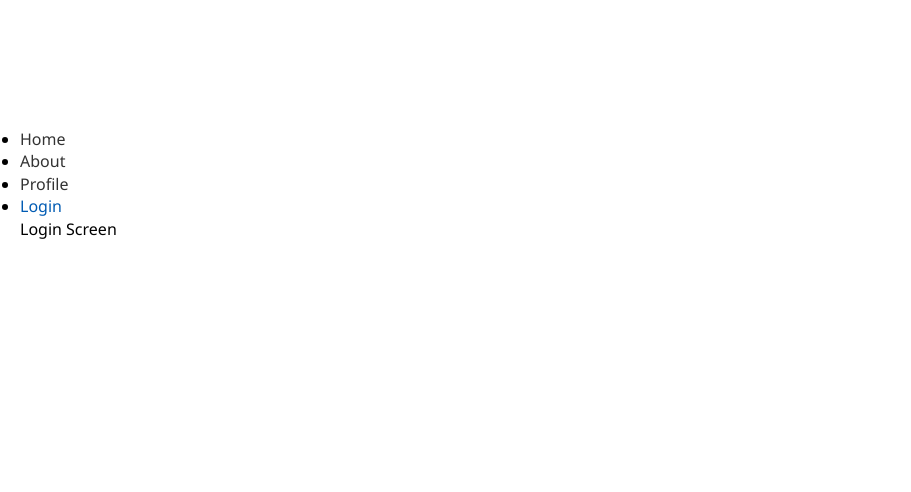
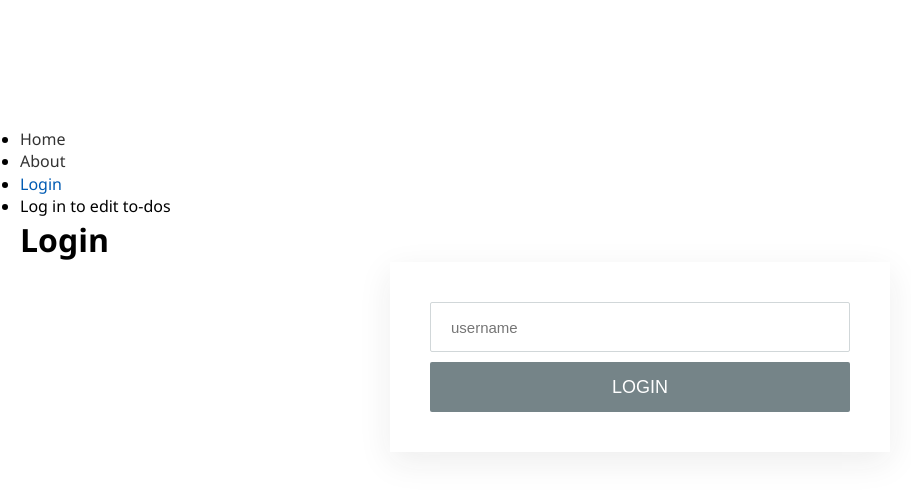
Before and after one commit to jaxCodesCode/todo-demo-vite, a React (Vite) app: page /login in a window 1280 px wide. Shown: the top 492 px of the page, without its empty margins (0-911 px from the left). Built offline with nearby package versions, Linux system fonts and the light colour scheme.

Commit message:
authenticated routing

```diff
--- /dev/null
+++ b/src/authStore.js
@@ -0,0 +1,22 @@
+import { create } from "zustand";
+import { persist } from "zustand/middleware";
+
+const authStore = (set) => ({
+  user: '',
+  login: (user) => {
+    set(() => ({
+      user: user
+    }))
+  },
+  logout: () => {
+    set(() => ({
+      user: null
+    }))
+  }
+});
+
+export const useAuthStore = create(
+  persist(authStore, {
+    name: 'auth'
+  })
+);
--- a/src/components/Navbar.jsx
+++ b/src/components/Navbar.jsx
@@ -1,4 +1,6 @@
-import { NavLink } from "react-router-dom";
+import { useAuthStore } from "@/authStore";
+import React from "react";
+import { NavLink, useNavigate } from "react-router-dom";
 
 const links = [
   { path: '/', text: 'Home' },
@@ -7,18 +9,59 @@ const links = [
   { path: 'login', text: 'Login' }
 ];
 
-const Navbar = () => (
+const Navbar = () => {
+  const navigate = useNavigate();
+  const { user, logout } = useAuthStore();
+  const handleLogout = () => {
+    logout();
+    navigate('/login');
+  }
+
+  return (
+    <>
       <nav className="navbar">
         <ul>
           {links.map((link) => (
-        <li key={link.text}>
-          <NavLink to={link.path} >
-            {link.text}
-          </NavLink>
+            <React.Fragment key={link.text}>
+              {
+                link.path === 'login' ?
+                  (!user && (
+                    <li>
+                      <NavLink to={link.path}>{link.text}</NavLink>
                     </li>
+                  ))
+                  :
+                  link.path === 'profile' ?
+                  (user && (
+                    <li>
+                      <NavLink to={link.path}>{link.text}</NavLink>
+                    </li>
+                  ))
+                  :
+                  (
+                    <li>
+                      <NavLink to={link.path}>{link.text}</NavLink>
+                    </li>
+                  )
+              }
+            </React.Fragment>
           ))}
+          {!user && (
+            <li className="log-in">
+              <span>Log in to edit to-dos</span>
+            </li>
+          )}
         </ul>
       </nav>
+      {user && (
+        <div className="logout">
+          <p>{user}</p>
+          <button onClick={handleLogout}>Logout</button>
+        </div>
+      )}
+    </>
   )
+};
+
 
 export default Navbar;
--- /dev/null
+++ b/src/components/ProtectedRoute.jsx
@@ -0,0 +1,24 @@
+import { useAuthStore } from "@/authStore";
+import { Navigate, useLocation } from "react-router-dom";
+import PropTypes from 'prop-types';
+
+const ProtectedRoute = ({ children }) => {
+  const { user } = useAuthStore();
+  const location = useLocation();
+
+  if (!user) {
+    return (
+      <Navigate to='/login'
+        state={{ pathname: location.pathname }}
+        replace/>
+    )
+  }
+
+  return children;
+};
+
+ProtectedRoute.propTypes = {
+  children: PropTypes.array
+}
+
+export default ProtectedRoute;
--- a/src/components/TodoApp.jsx
+++ b/src/components/TodoApp.jsx
@@ -6,6 +6,7 @@ import Profile from "@/routes/Profile";
 import NotMatch from "@/routes/NotMatch";
 import Layout from "./Layout";
 import SinglePage from "@/routes/SinglePage";
+import ProtectedRoute from "./ProtectedRoute";
 
 const TodoApp = () => (
   <Routes>
@@ -15,7 +16,11 @@ const TodoApp = () => (
         <Route path=":slug" element={<SinglePage />} />
       </Route>
       <Route path='login' element={<Login />} />
-      <Route path='profile' element={<Profile />} />
+      <Route path='profile' element={
+        <ProtectedRoute>
+          <Profile />
+        </ProtectedRoute>
+      }/>
       <Route path="*" element={<NotMatch />} />
     </Route>
   </Routes>
--- a/src/components/TodoItem.jsx
+++ b/src/components/TodoItem.jsx
@@ -5,9 +5,11 @@ import { useState, useRef } from 'react';
 import { FaTrash } from "react-icons/fa";
 import { AiFillEdit } from "react-icons/ai";
 import { useTodosStore } from '@/store';
+import { useAuthStore } from '@/authStore';
 
 
 const TodoItem = ({ todo }) => {
+  const { user } = useAuthStore();
   const [editing, setEditing] = useState(false);
   const editTodo = useTodosStore(state => state.editTodo);
   const handleChange = useTodosStore(state => state.handleChange);
@@ -41,7 +43,7 @@ const TodoItem = ({ todo }) => {
         <input type='checkbox'
           checked={todo.completed}
           onChange={() => handleChange(todo.id)}/>
-        { !todo.completed &&
+        { user && !todo.completed &&
           <button onClick={handleEditing}>
             <AiFillEdit />
           </button>
--- a/src/routes/Login.jsx
+++ b/src/routes/Login.jsx
@@ -1,5 +1,37 @@
+import { useState } from "react";
+import componentStyles from '@/styles/Login.module.scss'
+import { useAuthStore } from "@/authStore";
+import { useLocation, useNavigate } from "react-router-dom";
+
 const Login = () => {
-  return <div>Login Screen</div>
+  const navigate = useNavigate();
+  const location = useLocation();
+  const from = location.state?.pathname || '/';
+  const [username, setUsername] = useState('');
+  const authStore = useAuthStore();
+
+  const handleSubmit = (e) => {
+    e.preventDefault()
+    if (!username) return;
+    authStore.login(username);
+    setUsername('');
+    navigate(from, { replace: true });
+  };
+
+  return (
+    <div>
+      <h1>Login</h1>
+      <div className={componentStyles.formWrapper}>
+        <form className={componentStyles.form} onSubmit={handleSubmit}>
+          <input type='text'
+            placeholder='username'
+            value={username}
+            onChange={(e) => setUsername(e.target.value)}/>
+          <button>Login</button>
+        </form>
+      </div>
+    </div>
+  );
 }
 
 export default Login;
--- a/src/routes/Profile.jsx
+++ b/src/routes/Profile.jsx
@@ -1,5 +1,16 @@
+import { useAuthStore } from "@/authStore";
+import componentStyles from '@/styles/Profile.module.scss'
+
 const Profile = () => {
-  return <div>Profile Screen</div>
+  const { user } = useAuthStore();
+  return (
+    <div>
+      <h1>Profile</h1>
+      <div className={componentStyles.profile}>
+        <h2>Hello, {user}</h2>
+      </div>
+    </div>
+  )
 }
 
 export default Profile;
--- /dev/null
+++ b/src/styles/Login.module.scss
@@ -0,0 +1,38 @@
+.formWrapper {
+  max-width: 1000px;
+  margin: 0 auto;
+}
+
+.form {
+  width: 100%;
+  max-width: 500px;
+  margin: 0 auto;
+  display: flex;
+  flex-direction: column;
+  box-shadow: rgb(32 32 32 / 8%) 0px 10px 32px 0px;
+  padding: 40px;
+}
+
+.form input {
+  height: 50px;
+  width: 100%;
+  padding: 10px 20px;
+  font-size: 15px;
+  margin-bottom: 10px;
+  outline: none;
+  border-radius: 2px;
+  border: 1px solid rgb(209, 215, 217);
+}
+
+.form button {
+  border-radius: 2px;
+  border: none;
+  background-color: #758488;
+  font-size: 18px;
+  width: 100%;
+  height: 50px;
+  color: rgb(255, 255, 255);
+  text-transform: uppercase;
+  padding: 0px 20px;
+  cursor: pointer;
+}
--- /dev/null
+++ b/src/styles/Profile.module.scss
@@ -0,0 +1,4 @@
+.profile {
+  max-width: 1000px;
+  margin: 0 auto;
+}
--- a/src/styles/app.scss
+++ b/src/styles/app.scss
@@ -67,3 +67,26 @@ a {
 .active {
   color: #005bb3;
 }
+
+/*==========================
+About route
+========================*/
+.about {
+  max-width: 1000px;
+  margin: 0 auto;
+}
+.about_list {
+  list-style: none;
+}
+.about_list a {
+  padding: 20px 0;
+  display: inline-block;
+  text-decoration: none;
+  font-weight: bold;
+}
+.about_list a:hover {
+  color: #005bb3;
+}
+.main_content {
+  max-width: 650px;
+}
```
Lines whose indentation alone changed are shown as unchanged.
